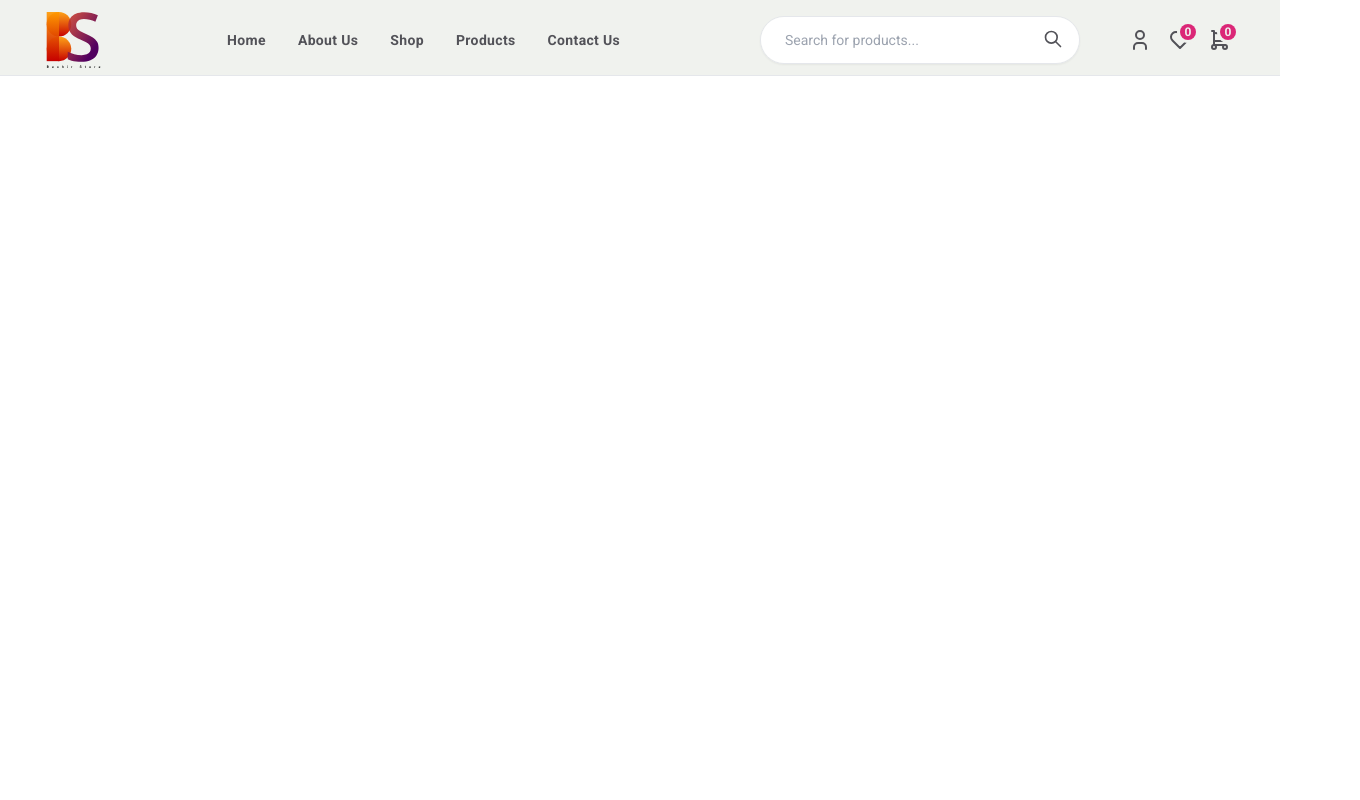
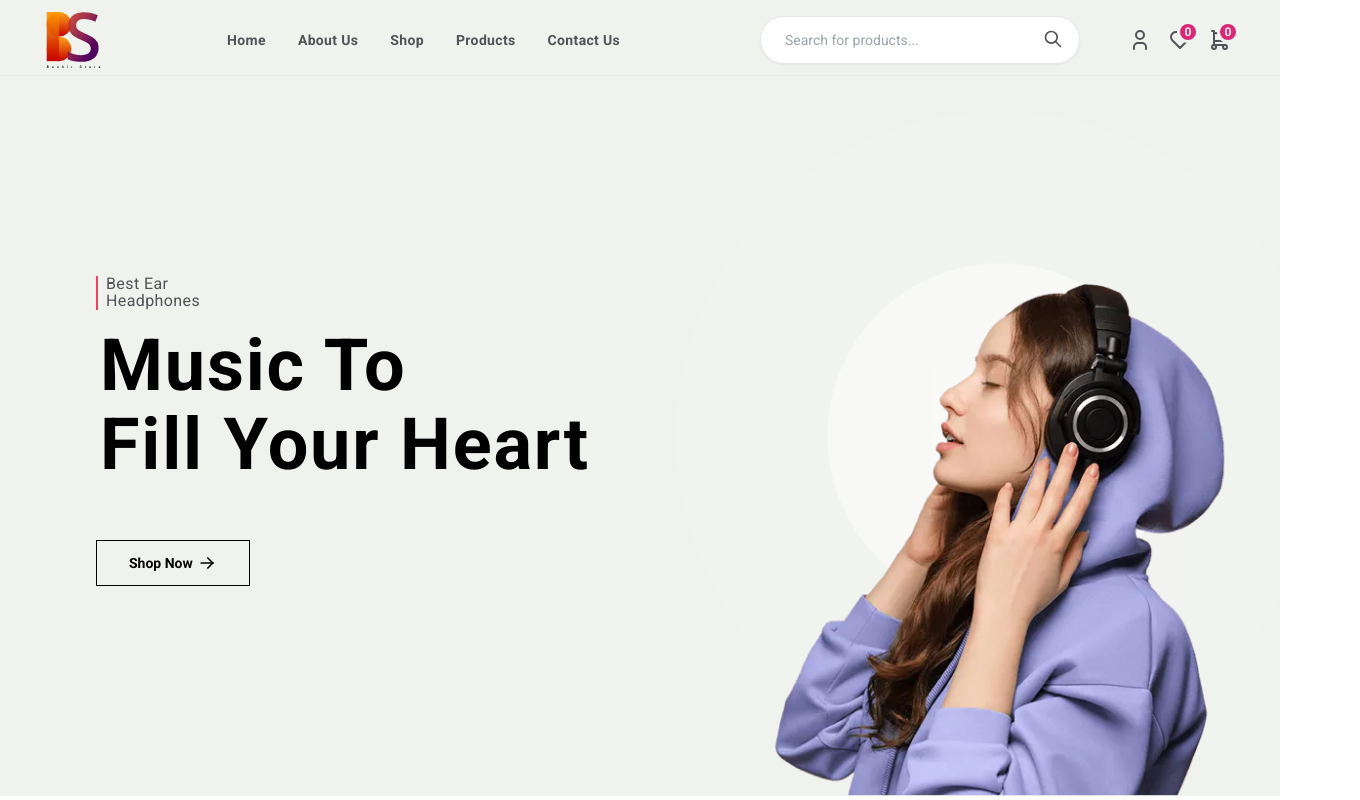
Before and after one commit to MohamedBechirMejri/b-commerce, a Next.js app: page / in a window 1280 px wide. Shown: the whole page, 1360 px wide, since content can reach past the window. Built offline with nearby package versions, Linux system fonts and the light colour scheme; what tailwindcss-elevation would draw is missing.

Commit message:
add hero

```diff
--- a/app/page.tsx
+++ b/app/page.tsx
@@ -1,3 +1,9 @@
+import Hero from "./Hero";
+
 export default function Home() {
-  return <main className=""></main>;
+  return (
+    <main className="">
+      <Hero />
+    </main>
+  );
 }
```
